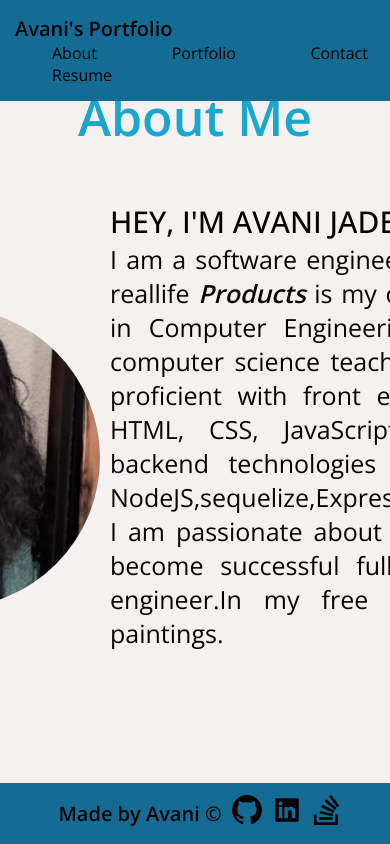
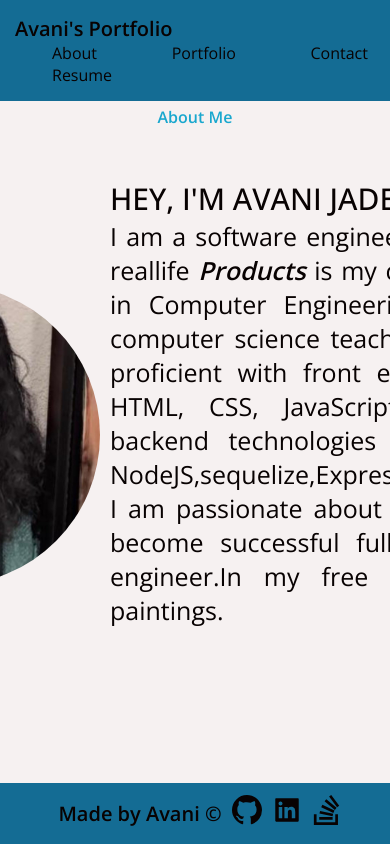
Before and after one commit to avanijadeja/react_portfolio, a React (Create React App) app: page / in a window 390 px wide. Shown: the top 844 px of the page. Built offline with nearby package versions, Linux system fonts and the light colour scheme.

Commit message:
Add media css

```diff
--- a/src/index.css
+++ b/src/index.css
@@ -139,7 +139,7 @@ header nav ul li a:hover {
   border-radius: 150px;
 }
 
-/* About me Ends */
+/* About me CSS End */
 
 /* Portfolio CSS start */
 
@@ -367,3 +367,13 @@ footer ul h2 {
   color: var(--light-color);
 }
 /* Footer CSS Ends */
+
+@media screen and (max-width: 768px) {
+  h1 {
+    font-size: 16px;
+  }
+
+  .information {
+    font-size: 10px;
+  }
+}
```
